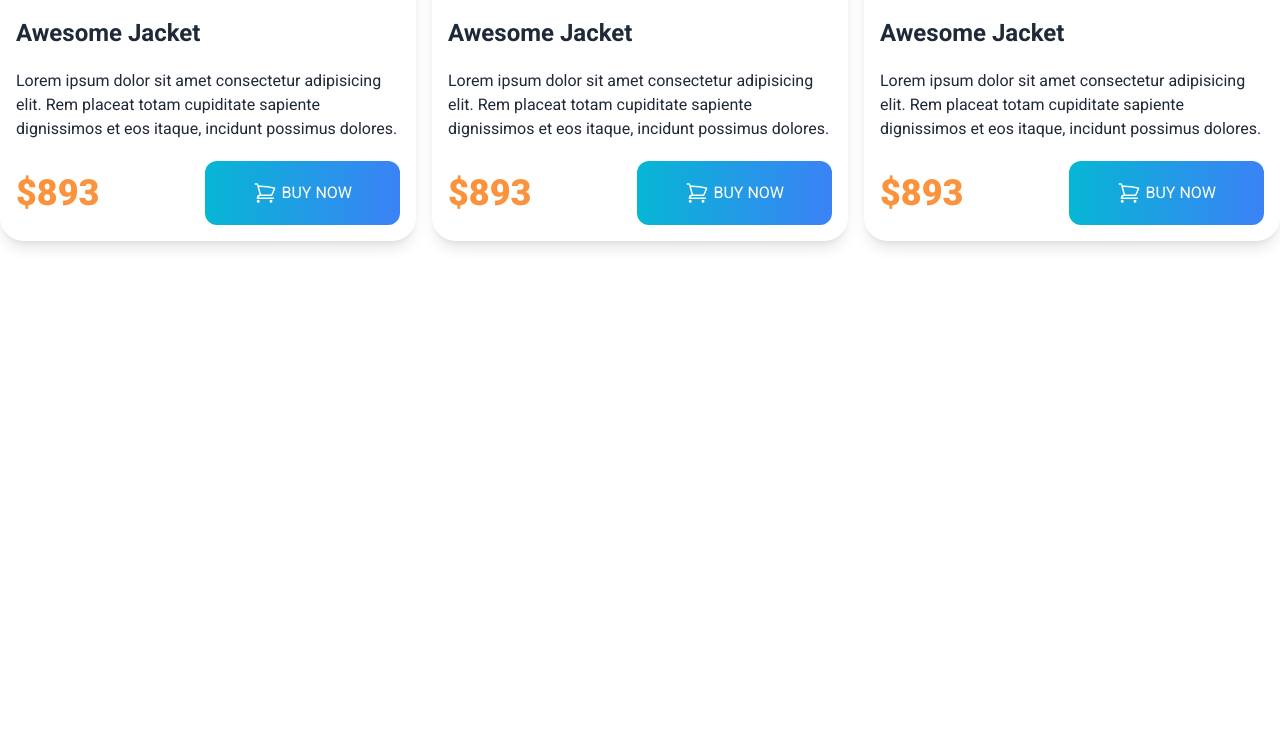
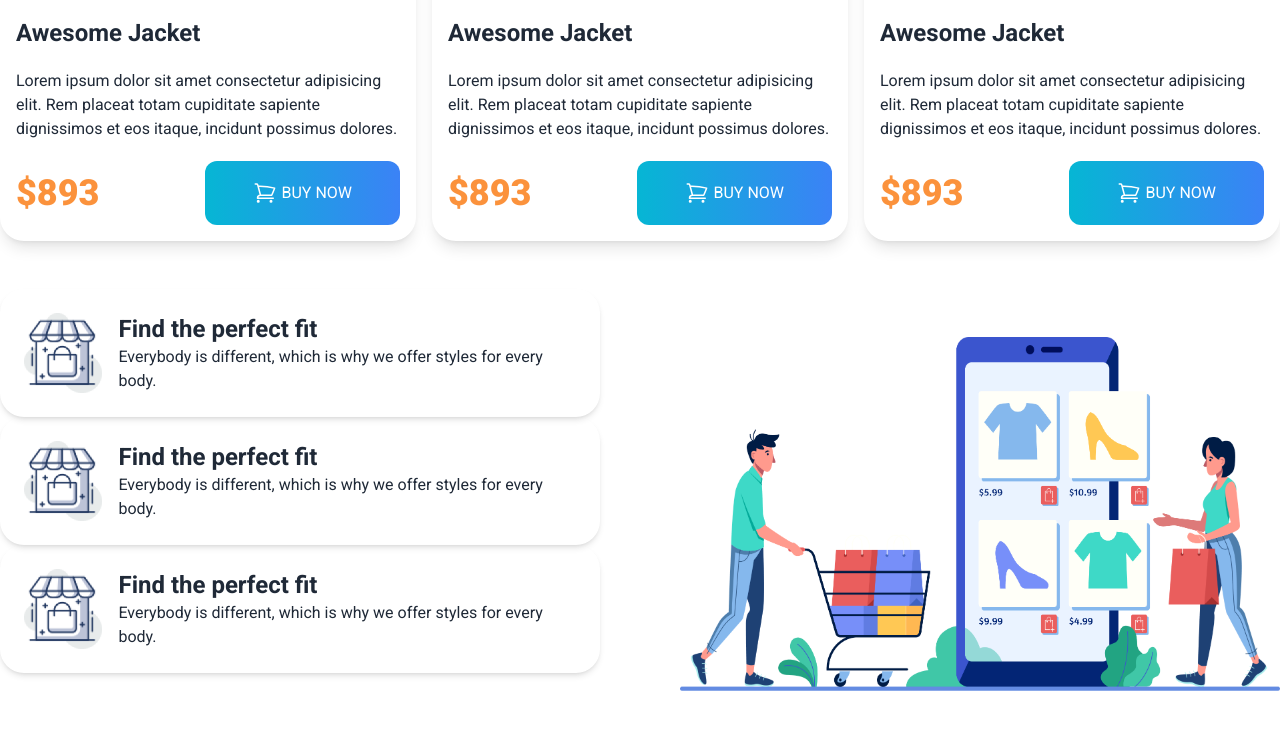
Before and after one commit to HabiburRahman02/penguin-fashion, a plain HTML site: page index.html in a window 1280 px wide. Shown: the part 1955-2684 px from the top of the page. Before the commit the page ends 2244 px from the top, so only its background shows below. Drawn offline with nearby package versions, Linux system fonts and the light colour scheme.

Commit message:
perfect added done

```diff
--- a/index.html
+++ b/index.html
@@ -209,6 +209,46 @@
             </div>
         </section>
         <!-- man jacket end -->
+
+        <!-- Find the perfect start -->
+        <section class="my-12 md:flex gap-20 space-y-12 ">
+            <div class="md:w-1/2">
+                <div class="shadow-md p-6 rounded-3xl">
+                    <div class="flex items-center gap-4">
+                        <img class="w-20 h-20" src="icons/house.png" alt="">
+                        <div>
+                            <h3 class="text-2xl font-bold">Find the perfect fit</h3>
+                            <p>Everybody is different, which is why we
+                                offer styles for every body.</p>
+                        </div>
+                    </div>
+                </div>
+                <div class="shadow-md p-6 rounded-3xl">
+                    <div class="flex items-center gap-4">
+                        <img class="w-20 h-20" src="icons/house.png" alt="">
+                        <div>
+                            <h3 class="text-2xl font-bold">Find the perfect fit</h3>
+                            <p>Everybody is different, which is why we
+                                offer styles for every body.</p>
+                        </div>
+                    </div>
+                </div>
+                <div class="shadow-md p-6 rounded-3xl">
+                    <div class="flex items-center gap-4">
+                        <img class="w-20 h-20" src="icons/house.png" alt="">
+                        <div>
+                            <h3 class="text-2xl font-bold">Find the perfect fit</h3>
+                            <p>Everybody is different, which is why we
+                                offer styles for every body.</p>
+                        </div>
+                    </div>
+                </div>
+            </div>
+            <div class="md:w-1/2">
+                <img src="images/shopping.png" alt="">
+            </div>
+        </section>
+        <!-- Find the perfect end -->
     </main>
     <footer>
 
```
